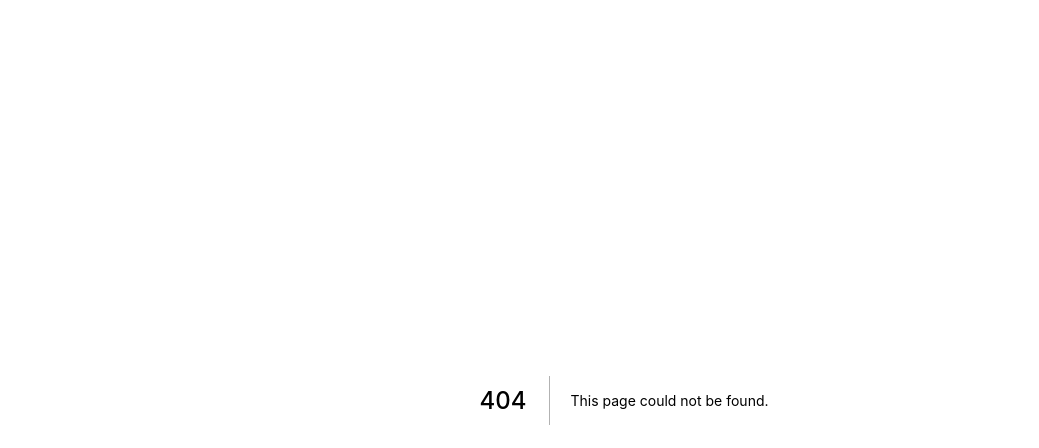
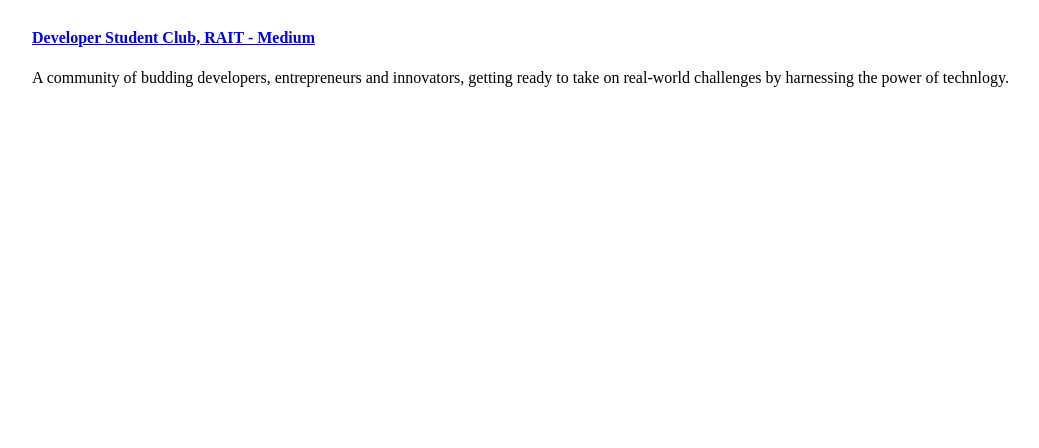
Before and after one commit to dscrait/dscrait.tech, a Next.js app: page /blog in a window 1280 px wide. Before the commit this address had no page. Shown: the top 448 px of the page, without its empty margins (16-1055 px from the left). Built offline with nearby package versions, Linux system fonts and the light colour scheme.

Commit message:
Blog Page

```diff
--- /dev/null
+++ b/pages/blog.tsx
@@ -0,0 +1,16 @@
+import Head from 'next/head';
+import MediumBlogContainer from 'src/components/mediumBlogContainer';
+
+const Blog = () => (
+    <>
+        <Head>
+            <title>DSC-RAIT Medium Blogs</title>
+        </Head>
+        <MediumBlogContainer>
+        <blockquote class="embedly-card" data-card-controls="0"><h4><a href="https://medium.com/developer-student-club-rait">Developer Student Club, RAIT - Medium</a></h4><p>A community of budding developers, entrepreneurs and innovators, getting ready to take on real-world challenges by harnessing the power of technlogy.</p></blockquote>
+<script async src="//cdn.embedly.com/widgets/platform.js" charset="UTF-8"></script>
+    </MediumBlogContainer>
+    </>
+);
+
+export default Blog;
--- /dev/null
+++ b/src/components/MediumBlogContainer.tsx
@@ -0,0 +1,13 @@
+import styled from 'styled-components';
+
+const MediumBlogContainer = styled.div`
+	position: relative;
+	top:
+	left: 0;
+	bottom: 0;
+	right: 0;
+	margin: 0;
+	overflow: hidden;
+`;
+
+export default MediumBlogContainer;
```
